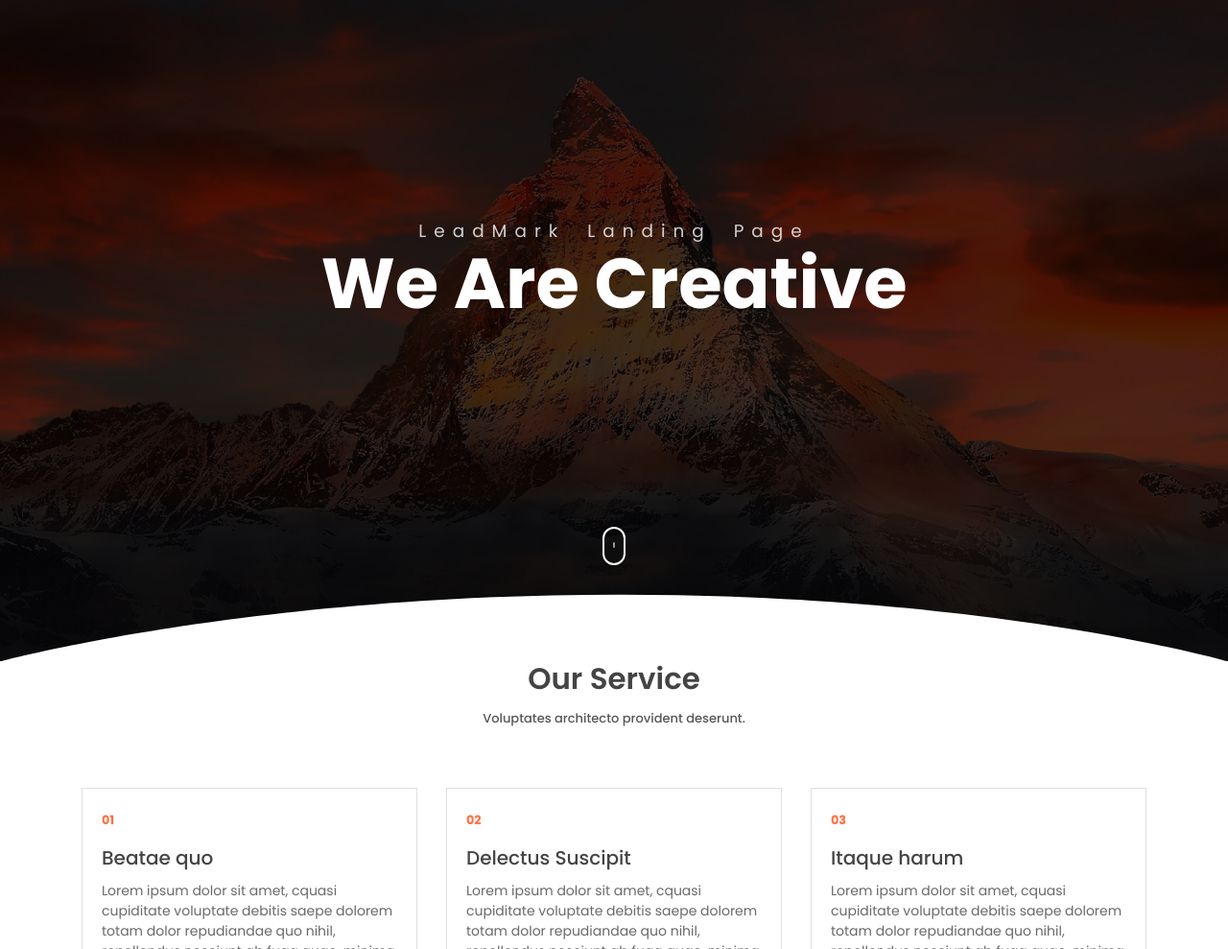
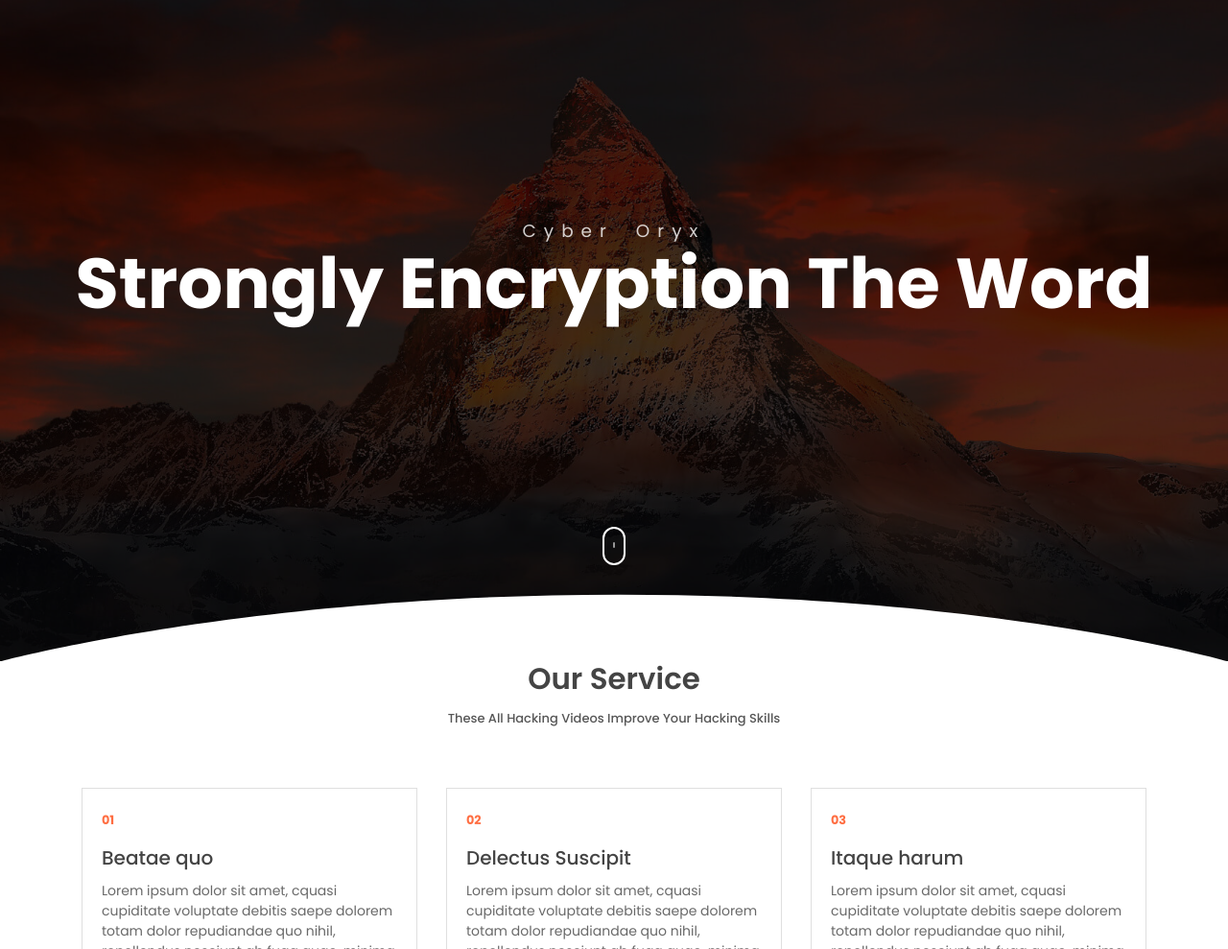
Before and after one commit to secretoryx/cyberoryx, a website: page public_html/index.html in a window 1280 px wide. Shown: the part 111-1100 px from the top of the page at 96% size. Drawn offline with Linux system fonts and the light colour scheme.

Commit message:
Update index.html

```diff
--- a/public_html/index.html
+++ b/public_html/index.html
@@ -51,8 +51,8 @@
     <!-- Page Header -->
     <header class="header">
         <div class="overlay">
-            <h1 class="subtitle">LeadMark Landing Page</h1>
-            <h1 class="title">We Are Creative</h1>
+            <h1 class="subtitle">Cyber Oryx</h1>
+            <h1 class="title">Strongly Encryption The Word </h1>
         </div>
         <div class="shape">
             <svg viewBox="0 0 1500 200">
@@ -67,7 +67,7 @@
     <section  id="service" class="section pt-0">
         <div class="container">
             <h6 class="section-title text-center">Our Service</h6>
-            <h6 class="section-subtitle text-center mb-5 pb-3">Voluptates architecto provident deserunt.</h6>
+            <h6 class="section-subtitle text-center mb-5 pb-3">These All Hacking Videos Improve Your Hacking Skills</h6>
 
             <div class="row">
                 <div class="col-md-4">
```
